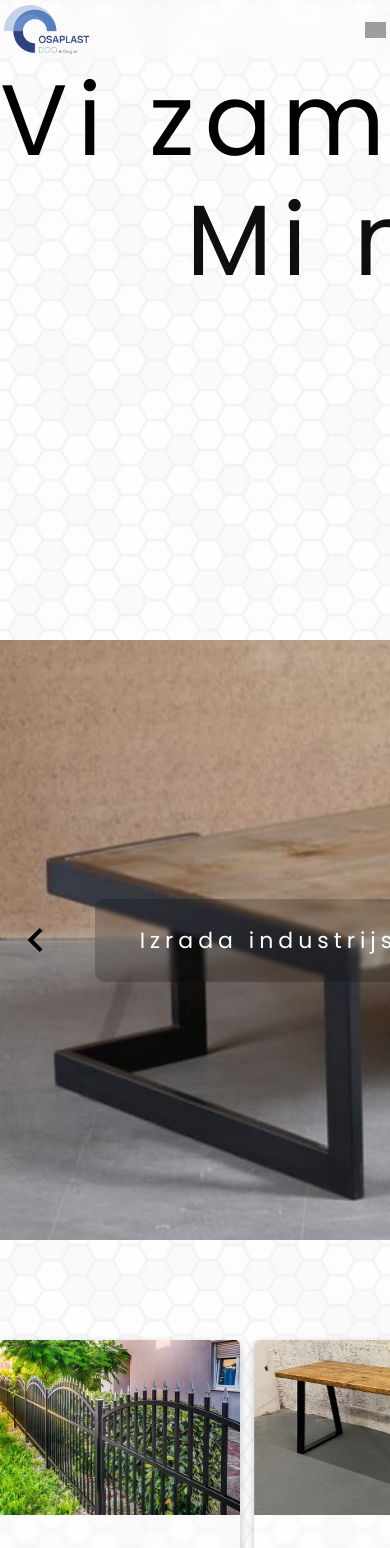
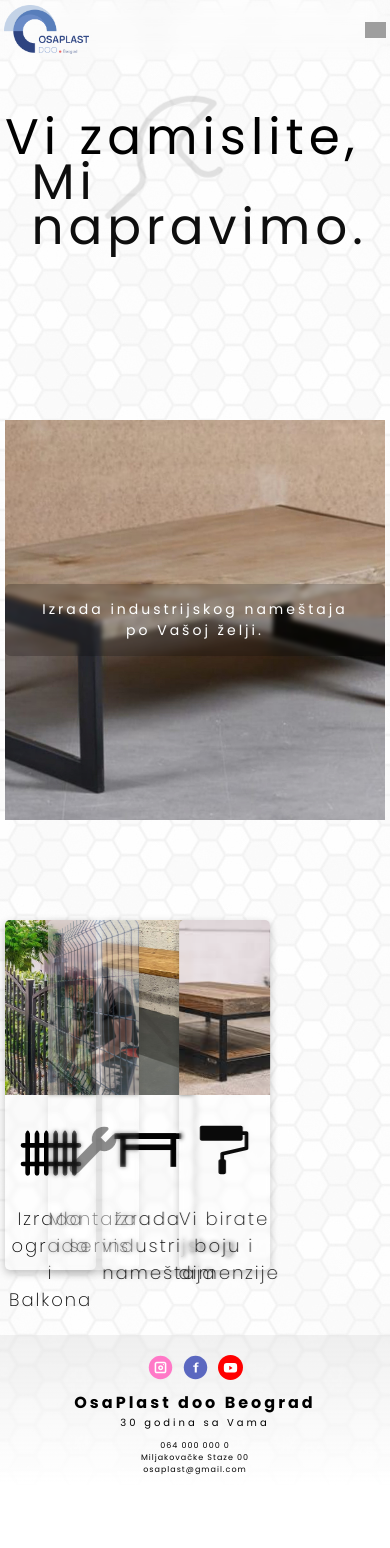
Before and after one commit to jovan-stojkovic/animation-practice, a React (Vite) app: page / in a window 390 px wide. Shown: the top 1548 px of the page. After the commit the page ends 1485 px from the top, so only its background shows below. Built offline with nearby package versions, Linux system fonts and the light colour scheme; grey boxes are pictures that could not be loaded.

Commit message:
home page mobile 80%

```diff
--- a/src/Styles/HomePage.scss
+++ b/src/Styles/HomePage.scss
@@ -6,6 +6,7 @@
 
   .main-text-cont {
     position: relative;
+
     .big-text-main {
       font-size: 100px;
       letter-spacing: 10px;
@@ -70,17 +71,17 @@
     }
 
     #slide {
-      height: 600px;
+      height: 100%;
       background-size: cover;
       background-position: center;
       display: flex;
       align-items: center;
       justify-content: center;
-      border-radius: 5px;
 
       p.caption {
         font-size: 22px;
         letter-spacing: 5px;
+        text-align: center;
         margin: 0;
         color: white;
         padding: 25px 45px;
@@ -103,7 +104,7 @@
       width: 24%;
       border-radius: 5px;
       box-shadow: rgba(0, 0, 0, 0.24) 0px 3px 8px;
-      backdrop-filter: blur(2px);
+      backdrop-filter: blur(1px);
 
       .img-cont {
         height: 50%;
@@ -176,4 +177,150 @@
 }
 
 @media only screen and (max-width: 500px) {
+  .page.home {
+    width: 100vw;
+    padding: 5px;
+
+    .main-text-cont {
+      position: relative;
+      .big-text-main {
+        font-size: 50px;
+        letter-spacing: 5px;
+        line-height: 45px;
+        width: 100vw;
+
+        &:nth-child(2) {
+          text-align: left;
+        }
+
+        &:nth-child(3) {
+          font-size: 65px;
+          line-height: 70px;
+          text-align: end;
+        }
+      }
+
+      .animated-icon {
+        position: absolute;
+        left: -100px;
+        top: -170px;
+        filter: opacity(0.1);
+        scale: 0.5;
+      }
+    }
+
+    .main-img-slider-cont {
+      margin-top: 100px;
+      height: 400px;
+
+      .home-main-img {
+        object-fit: cover;
+      }
+
+      .slide-container {
+
+        .react-slideshow-container .nav:first-of-type {
+          display: none;
+        }
+
+        .react-slideshow-container .nav:last-of-type {
+          display: none;
+        }
+      }
+
+      #slide {
+        height: 400px;
+
+        p.caption {
+          font-size: 14px;
+          letter-spacing: 3px;
+          padding: 15px 30px;
+          border-radius: 5px;
+        }
+      }
+    }
+
+    .home-info-grid {
+      width: 100%;
+      display: flex;
+      align-items: center;
+      justify-content: space-between;
+      bottom: 80px;
+
+      .home-info-div {
+        height: 350px;
+        width: 24%;
+        border-radius: 5px;
+        box-shadow: rgba(0, 0, 0, 0.24) 0px 3px 8px;
+        backdrop-filter: blur(2px);
+
+        .img-cont {
+          height: 50%;
+          width: 100%;
+          border-radius: 5px 5px 0 0;
+          background-position: center;
+          background-size: cover;
+          background-repeat: no-repeat;
+        }
+
+        .logo-cont {
+          width: 70px;
+          height: 70px;
+          margin: 20px auto;
+          background-position: center;
+          background-size: cover;
+          background-repeat: no-repeat;
+        }
+
+        h2 {
+          text-align: center;
+          font-weight: 200;
+          font-size: 18px;
+          letter-spacing: 2px;
+        }
+
+        &:nth-child(1) {
+          .img-cont {
+            background-image: url("/photos/iron-fence.webp");
+          }
+
+          .logo-cont {
+            background-image: url("/icons/fence.svg");
+          }
+        }
+
+        &:nth-child(2) {
+          .img-cont {
+            background-image: url("/photos/industrial-table.jpg");
+          }
+
+          .logo-cont {
+            background-image: url("/icons/dining-table.svg");
+          }
+        }
+
+        &:nth-child(3) {
+          .img-cont {
+            background-image: url("/photos/industrial coffee table.jpeg");
+          }
+
+          .logo-cont {
+            background-image: url("/icons/paint.svg");
+            background-size: 80%;
+          }
+        }
+
+        &:nth-child(4) {
+          .img-cont {
+            background-image: url("/photos/montiranje.jpeg");
+          }
+
+          .logo-cont {
+            background-image: url("/icons/wrench.svg");
+            background-size: 80%;
+          }
+        }
+      }
+    }
+  }
 }
```
